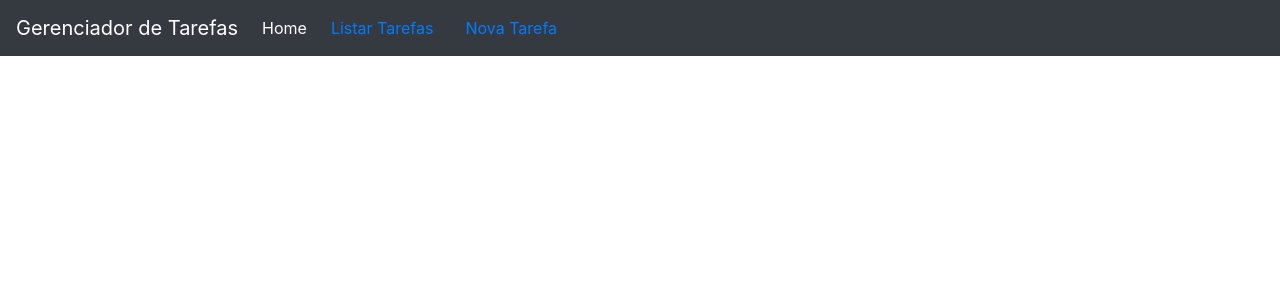
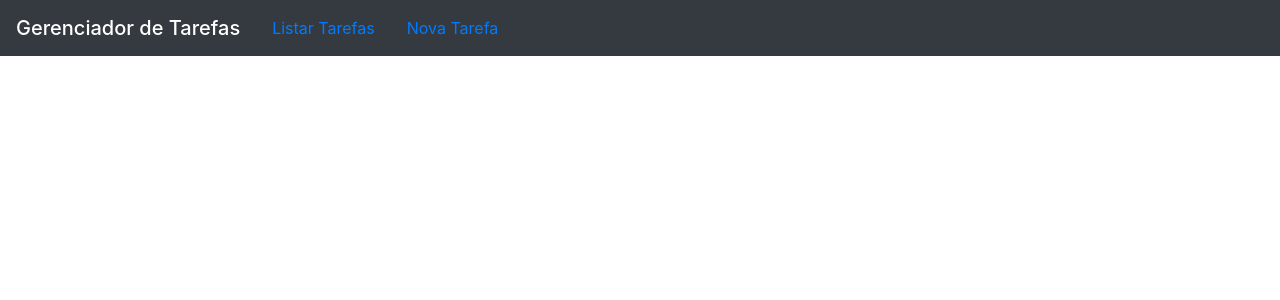
Before and after one commit to jopaulo666/gerenciador-tarefas-frontend, a React (Create React App) app: page / in a window 1280 px wide. Shown: the top 300 px of the page. Built offline with nearby package versions, Linux system fonts and the light colour scheme.

Commit message:
Processando os cliques nos itens da barra de navegação

```diff
--- a/src/components/NavBar.js
+++ b/src/components/NavBar.js
@@ -8,34 +8,38 @@ class NavBar extends Component {
 
         this.state = {
             items: [
-                { name: "Listar Tarefas", href: "/" },
-                { name: "Nova Tarefa", href: "/form" }
+                { name: "Listar Tarefas", href: "/", active: true },
+                { name: "Nova Tarefa", href: "/form", active: false }
             ]
         }
+
+        this.onClickHandler = this.onClickHandler.bind(this);
     }
 
-    onClickHandler(item) {
-        alert(item.name)
+    onClickHandler(itemClicked) {
+        const items = [...this.state.items];
+
+        items.forEach(item => {
+            if (item.name === itemClicked.name) {
+                item.active = true;
+            } else {
+                item.active = false;
+            }
+        })
+
+        this.setState({items});
     }
 
     render() {
         return (
             <div>
-
-                <nav class="navbar navbar-expand-lg navbar navbar-dark bg-dark">
-                    <a class="navbar-brand" href="#">{APP_NAME}</a>
-                    <button class="navbar-toggler" type="button" data-toggle="collapse" data-target="#navbarNav" aria-controls="navbarNav" aria-expanded="false" aria-label="Alterna navegação">
-                        <span class="navbar-toggler-icon"></span>
+                <nav className="navbar navbar-expand-lg navbar-dark bg-dark">
+                    <span className="navbar-brand mb-0 h1">{APP_NAME}</span>
+                    <button className="navbar-toggler" type="button" data-toggle="collapse" data-target="#navbarText" aria-controls="navbarText" aria-expanded="false" aria-label="Toggle navigation">
+                        <span className="navbar-toggler-icon"></span>
                     </button>
-                    <div class="collapse navbar-collapse" id="navbarNav">
-                        <ul class="navbar-nav">
-                            <li class="nav-item active">
-                                <a class="nav-link" href="#">Home <span class="sr-only">(Página atual)</span></a>
-                            </li>
-
-                        </ul>
-
-                        {this.state.items.map(i => <NavBarItem item={i} onClick={this.onClickHandler} />)}
+                    <div className="collapse navbar-collapse" id="navbarText">
+                        {this.state.items.map(i => <NavBarItem key={i.name} item={i} onClick={this.onClickHandler} />)}
                     </div>
                 </nav>
 
--- a/src/components/NavBarItem.js
+++ b/src/components/NavBarItem.js
@@ -6,7 +6,7 @@ class NavBarItem extends Component {
         return (
             <div>
                 <Link
-                    className="nav-item nav-link active"
+                    className={`nav-item nav-link ${this.props.item.active ? "active" : ""}`}
                     to={this.props.item.href}
                     onClick={e => this.props.onClick(this.props.item)} >{this.props.item.name}
                 </Link>
```
